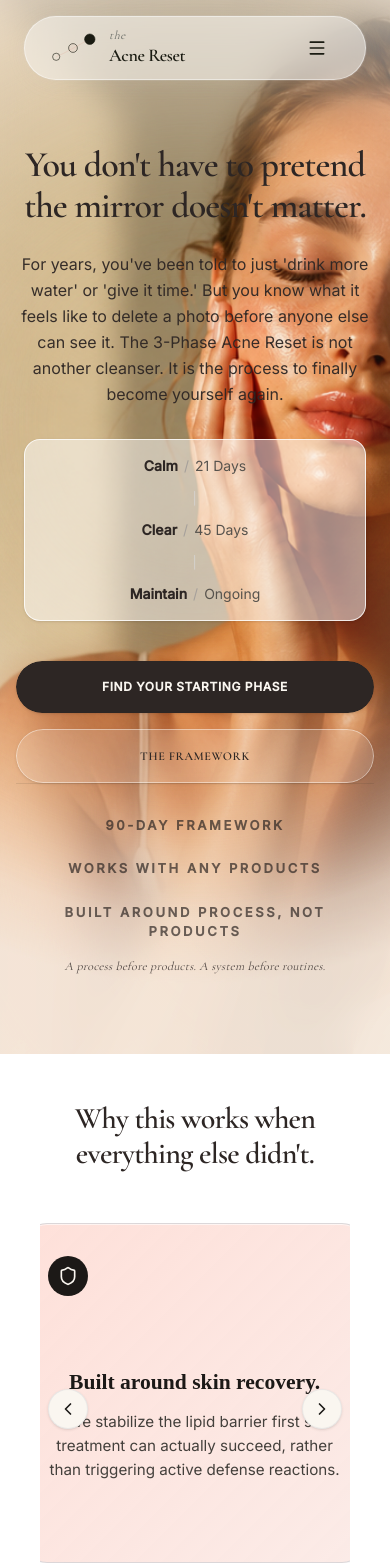
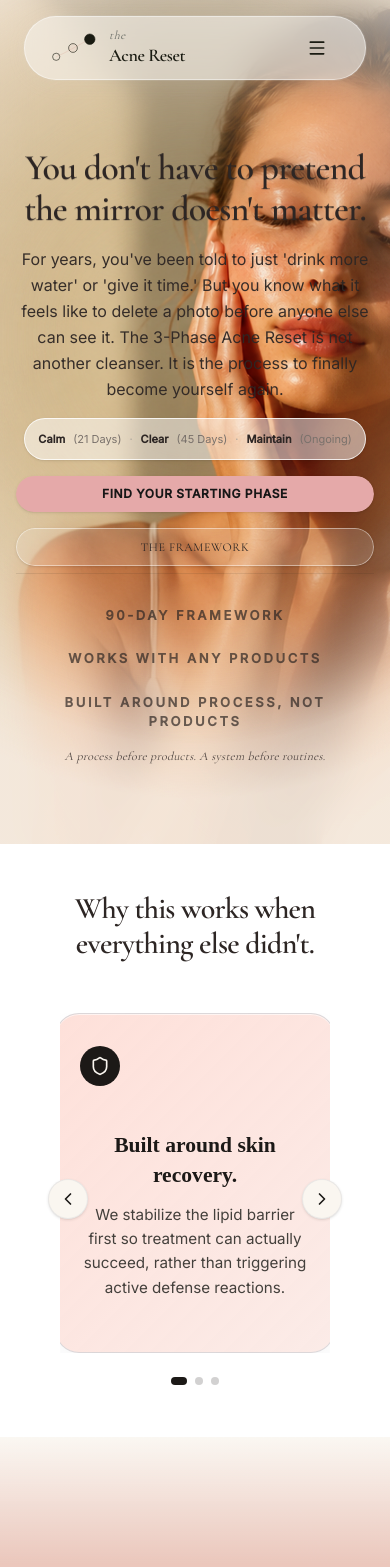
Before and after one commit to axiomhq0-create/acne-reset-landing, a Next.js app: page / in a window 390 px wide. Shown: the top 1567 px of the page. Built offline with nearby package versions, Linux system fonts and the light colour scheme.

Commit message:
feat: apply global brand bloom pink themes, hover shine, and mobile layout optimizations

```diff
--- a/src/components/Hero.tsx
+++ b/src/components/Hero.tsx
@@ -20,11 +20,11 @@ const containerVariants = {
 const itemVariants = {
   hidden: {
     opacity: 0,
-    transform: "translate3d(0, 8px, 0)"
+    y: 8
   },
   visible: {
     opacity: 1,
-    transform: "translate3d(0, 0, 0)",
+    y: 0,
     transition: {
       duration: 0.3,
       ease: easeOutPremium,
@@ -96,12 +96,12 @@ export default function Hero({ scrollToSection }: HeroProps) {
             initial="hidden"
             whileInView="visible"
             viewport={{ once: false, amount: 0.15 }}
-            className="flex flex-col items-center md:items-start w-full text-center md:text-left"
+            className="flex flex-col items-center md:items-start w-full space-y-4 md:space-y-6 text-center md:text-left"
             style={{ willChange: "transform, opacity" }}
           >
             <motion.h1
               variants={itemVariants}
-              className="text-4xl sm:text-5xl lg:text-7xl font-serif text-[#2D2624] font-semibold leading-[1.15] tracking-tight max-w-2xl mb-6"
+              className="text-4xl sm:text-5xl lg:text-7xl font-serif text-[#2D2624] font-semibold leading-[1.15] tracking-tight max-w-2xl"
               style={{ willChange: "transform, opacity" }}
             >
               You don't have to pretend the mirror doesn't matter.
@@ -109,7 +109,7 @@ export default function Hero({ scrollToSection }: HeroProps) {
 
             <motion.p
               variants={itemVariants}
-              className="text-[#2D2624]/95 text-base md:text-lg leading-relaxed mb-8 max-w-xl"
+              className="text-[#2D2624]/95 text-base md:text-lg leading-relaxed max-w-xl"
               style={{ willChange: "transform, opacity" }}
             >
               For years, you've been told to just 'drink more water' or 'give it time.' But you know what it feels like to delete a photo before anyone else can see it. The 3-Phase Acne Reset is not another cleanser. It is the process to finally become yourself again.
@@ -118,28 +118,17 @@ export default function Hero({ scrollToSection }: HeroProps) {
             {/* Timeline capsule wrapper */}
             <motion.div
               variants={itemVariants}
-              className="w-full flex justify-center md:justify-start px-2 mb-10"
+              className="w-full flex justify-center md:justify-start px-2"
             >
-              <div className="flex flex-col md:flex-row flex-wrap items-center justify-center gap-3 md:gap-4 px-6 py-4 md:py-3.5 bg-white/50 backdrop-blur-md border border-white/80 rounded-2xl md:rounded-full w-full sm:w-auto text-stone-700 text-sm md:text-base shadow-sm">
-                <div className="flex items-center gap-1.5 whitespace-nowrap">
-                  <span className="font-semibold text-[#2D2624]">Calm</span>
-                  <span className="text-stone-400 font-light">/</span>
-                  <span className="text-stone-600">21 Days</span>
-                </div>
-                <span className="hidden md:inline text-stone-400 text-xs">→</span>
-                <span className="md:hidden text-stone-300 text-xs my-0.5">│</span>
-                <div className="flex items-center gap-1.5 whitespace-nowrap">
-                  <span className="font-semibold text-[#2D2624]">Clear</span>
-                  <span className="text-stone-400 font-light">/</span>
-                  <span className="text-stone-600">45 Days</span>
-                </div>
-                <span className="hidden md:inline text-stone-400 text-xs">→</span>
-                <span className="md:hidden text-stone-300 text-xs my-0.5">│</span>
-                <div className="flex items-center gap-1.5 whitespace-nowrap">
-                  <span className="font-semibold text-[#2D2624]">Maintain</span>
-                  <span className="text-stone-400 font-light">/</span>
-                  <span className="text-stone-600">Ongoing</span>
-                </div>
+              <div className="w-full max-w-md mx-auto md:mx-0 flex flex-row items-center justify-center md:justify-start whitespace-nowrap gap-x-2 text-[11px] sm:text-xs py-3 px-4 bg-white/50 backdrop-blur-md border border-white/80 rounded-full text-stone-700 shadow-sm">
+                <span className="font-semibold text-[#2D2624]">Calm</span>
+                <span className="text-stone-500 font-light">(21 Days)</span>
+                <span className="text-stone-400 font-light">·</span>
+                <span className="font-semibold text-[#2D2624]">Clear</span>
+                <span className="text-stone-500 font-light">(45 Days)</span>
+                <span className="text-stone-400 font-light">·</span>
+                <span className="font-semibold text-[#2D2624]">Maintain</span>
+                <span className="text-stone-500 font-light">(Ongoing)</span>
               </div>
             </motion.div>
 
@@ -153,12 +142,20 @@ export default function Hero({ scrollToSection }: HeroProps) {
                 className="rounded-full w-full sm:w-auto overflow-hidden shadow-sm"
                 spotlightColor="rgba(255, 255, 255, 0.45)"
               >
-                <button
+                <motion.button
                   onClick={() => scrollToSection("pricing")}
-                  className="w-full bg-[#2D2624] text-[#FAF6F0] px-10 py-4.5 text-xs font-semibold uppercase tracking-wider text-center transition-all duration-300 hover:bg-stone-800 rounded-full cursor-pointer shadow-md active:scale-[0.98]"
+                  whileHover={{ scale: 1.02 }}
+                  whileTap={{ scale: 0.98 }}
+                  className="relative overflow-hidden w-full bg-[#E5A9A9] text-neutral-900 font-semibold tracking-wider uppercase text-xs sm:text-sm py-2.5 px-5 md:py-4 md:px-8 rounded-full transition-all duration-300 shadow-md hover:shadow-lg text-center block cursor-pointer"
                 >
-                  Find Your Starting Phase
-                </button>
+                  <span className="relative z-10">Find Your Starting Phase</span>
+                  <motion.div
+                    className="absolute inset-0 w-1/2 h-full bg-gradient-to-r from-transparent via-white/30 to-transparent -skew-x-12 pointer-events-none"
+                    initial={{ left: "-100%" }}
+                    whileHover={{ left: "150%" }}
+                    transition={{ duration: 0.8, ease: "easeInOut" }}
+                  />
+                </motion.button>
               </SpotlightWrapper>
 
               <SpotlightWrapper
@@ -167,7 +164,7 @@ export default function Hero({ scrollToSection }: HeroProps) {
               >
                 <button
                   onClick={() => scrollToSection("system")}
-                  className="w-full text-[#2D2624] px-10 py-4.5 text-xs font-semibold uppercase tracking-wider flex items-center justify-center transition-all duration-200 ease-in-out hover:scale-[1.02] hover:bg-white/30 rounded-full font-serif cursor-pointer"
+                  className="w-full text-[#2D2624] py-2.5 px-5 text-xs font-medium md:py-4 md:px-8 md:text-sm md:font-semibold uppercase tracking-wider flex items-center justify-center transition-all duration-200 ease-in-out hover:scale-[1.02] hover:bg-white/30 rounded-full font-serif cursor-pointer"
                   style={{
                     backgroundColor: "rgba(255, 255, 255, 0.15)",
                     border: '1px solid rgba(255, 255, 255, 0.45)',
--- a/src/components/Pricing.tsx
+++ b/src/components/Pricing.tsx
@@ -118,12 +118,12 @@ export default function Pricing() {
               style={{ willChange: "transform, opacity" }}
             >
               <SpotlightWrapper
-                className="bg-white/50 backdrop-blur-lg border border-white/80 rounded-3xl p-6 shadow-sm transition-all duration-500 ease-out group-hover:border-white/100 h-full"
+                className="bg-white/50 backdrop-blur-lg border border-white/80 rounded-3xl p-4 md:p-6 shadow-sm transition-all duration-500 ease-out group-hover:border-white/100 h-full"
                 spotlightColor="rgba(255, 255, 255, 0.25)"
               >
-                <div className="max-w-2xl mx-auto flex flex-col items-center text-center w-full h-full justify-between gap-6">
+                <div className="max-w-2xl mx-auto flex flex-col items-center text-center w-full h-full justify-between gap-3 md:gap-6">
                   {/* 1. PRODUCT_IMAGE_DOMINANT_WITH_PANELS - Mockup Asset increased by exactly 20% with md:scale-110 */}
-                  <div className="w-full max-w-[480px] h-auto mb-2 mx-auto block relative aspect-square bg-stone-100/50 rounded-2xl border border-white/40 shadow-inner p-2 sm:p-4 flex items-center justify-center overflow-hidden md:scale-110 transform transition-transform duration-500">
+                  <div className="w-full max-w-[480px] h-auto mb-1 mx-auto block relative aspect-square bg-stone-100/50 rounded-2xl border border-white/40 shadow-inner p-2 sm:p-4 flex items-center justify-center overflow-hidden md:scale-110 transform transition-transform duration-500">
                     {transformationImages.map((src, index) => (
                       <motion.div
                         key={src}
@@ -159,28 +159,28 @@ export default function Pricing() {
                   </div>
 
                   {/* 2. Compacted Text Card (Title, Price, Description) - Marginally increased sizes with tight leading-snug */}
-                  <div className="w-full text-center mt-4">
-                    <span className="text-[10px] uppercase font-bold text-[#A8978F] block mb-1">Best Value</span>
-                    <h3 className="text-2xl md:text-3xl font-serif font-semibold text-[#1A1B12] tracking-tight leading-snug mb-1">
+                  <div className="w-full text-center mt-2 md:mt-4 space-y-1">
+                    <span className="text-[10px] uppercase font-bold text-[#A8978F] block">Best Value</span>
+                    <h3 className="text-2xl md:text-3xl font-serif font-semibold text-[#1A1B12] tracking-tight leading-snug">
                       The Complete Transformation
                     </h3>
 
-                    <div className="flex items-baseline justify-center gap-2 mb-2">
+                    <div className="flex items-baseline justify-center gap-2">
                       <span className="text-xl md:text-2xl font-serif font-semibold text-[#1A1B12]">$97</span>
                       <span className="text-[10px] uppercase tracking-[0.1em] font-bold text-[#A8978F]">/ Complete System</span>
                     </div>
 
-                    <p className="text-sm md:text-base text-[#6B6E68] max-w-lg mx-auto tracking-tight leading-snug">
+                    <p className="text-xs sm:text-sm md:text-base text-[#6B6E68] max-w-lg mx-auto tracking-tight leading-snug">
                       Every tool, tracker, dashboard, and selection guide. The absolute path from red and reactive to calm and clear skin.
                     </p>
                   </div>
 
                   {/* 3. Structured Two-Column Included Features Grid */}
-                  <div className="w-full border-t border-[#1A1B12]/5 pt-3.5 mb-2">
-                    <span className="text-[10px] uppercase tracking-[0.1em] text-[#A8978F] font-bold block mb-3 text-center">
+                  <div className="w-full border-t border-[#1A1B12]/5 pt-3 mb-1.5 md:pt-3.5 md:mb-2">
+                    <span className="text-[10px] uppercase tracking-[0.1em] text-[#A8978F] font-bold block mb-1.5 md:mb-3 text-center">
                       Included Features
                     </span>
-                    <ul className="grid grid-cols-2 gap-x-4 gap-y-2 text-left max-w-lg mx-auto">
+                    <ul className="grid grid-cols-2 gap-x-2 gap-y-1.5 md:gap-x-4 md:gap-y-2 text-left max-w-lg mx-auto">
                       {[
                         "3-Phase Acne Reset Ebook",
                         "21-Day Calm Tracker",
@@ -190,8 +190,8 @@ export default function Pricing() {
                         "90-Day Transformation Dashboard",
                         "Maintenance Blueprint"
                       ].map((bullet, idx) => (
-                        <li key={idx} className="flex items-start gap-2 text-[11px] md:text-xs text-[#1A1B12] leading-tight">
-                          <svg viewBox="0 0 16 16" className="w-3.5 h-3.5 text-[#C4956A] mt-0.5 shrink-0" fill="none" xmlns="http://www.w3.org/2000/svg">
+                        <li key={idx} className="flex items-start gap-1.5 text-[10px] sm:text-[11px] md:text-xs text-[#1A1B12] leading-tight">
+                          <svg viewBox="0 0 16 16" className="w-3 h-3 text-[#C4956A] mt-0.5 shrink-0" fill="none" xmlns="http://www.w3.org/2000/svg">
                             <circle cx="8" cy="8" r="7.5" stroke="currentColor" strokeWidth="1" fill="none" />
                             <path d="M5 8.5 L7 10.5 L11.5 5.5" stroke="currentColor" strokeWidth="1.2" strokeLinecap="round" strokeLinejoin="round" fill="none" />
                           </svg>
@@ -202,22 +202,30 @@ export default function Pricing() {
                   </div>
 
                   {/* 4. Action Button */}
-                  <div className="w-full mt-auto">
-                    <p className="text-[#6B6E68] text-[10px] mb-3 italic text-center w-full">
+                  <div className="w-full mt-auto space-y-2">
+                    <p className="text-[#6B6E68] text-[9px] sm:text-[10px] italic text-center w-full">
                       One payment. The full path. Nothing to rebuy. Nothing to figure out twice.
                     </p>
                     <SpotlightWrapper
                       className="rounded-full w-full overflow-hidden shrink-0 shadow-sm"
                       spotlightColor="rgba(255, 255, 255, 0.45)"
                     >
-                      <a
+                      <motion.a
                         href="https://whop.com/checkout/plan_rDsgEaLiNqGrH"
                         target="_blank"
                         rel="noopener noreferrer"
-                        className="block w-full bg-transparent text-[#1A1B12] font-semibold py-3.5 text-center transition-all duration-300 rounded-full border border-[#1A1B12]/15 group-hover:bg-[#2D2624] group-hover:text-[#FAF7F4] group-hover:border-transparent"
+                        whileHover={{ scale: 1.02 }}
+                        whileTap={{ scale: 0.98 }}
+                        className="relative overflow-hidden w-full bg-[#E5A9A9] text-neutral-900 font-semibold tracking-wider uppercase text-xs sm:text-sm py-4 px-6 rounded-full transition-all duration-300 shadow-md hover:shadow-lg text-center block cursor-pointer"
                       >
-                        Start The Transformation
-                      </a>
+                        <span className="relative z-10">Start The Transformation</span>
+                        <motion.div
+                          className="absolute inset-0 w-1/2 h-full bg-gradient-to-r from-transparent via-white/30 to-transparent -skew-x-12 pointer-events-none"
+                          initial={{ left: "-100%" }}
+                          whileHover={{ left: "150%" }}
+                          transition={{ duration: 0.8, ease: "easeInOut" }}
+                        />
+                      </motion.a>
                     </SpotlightWrapper>
                   </div>
                 </div>
@@ -286,14 +294,22 @@ export default function Pricing() {
                     className="rounded-full w-full overflow-hidden shrink-0 shadow-sm"
                     spotlightColor="rgba(255, 255, 255, 0.45)"
                   >
-                    <a
+                    <motion.a
                       href="https://whop.com/checkout/plan_T4jvV63GgLVVH"
                       target="_blank"
                       rel="noopener noreferrer"
-                      className="block w-full bg-transparent text-[#1A1B12] font-semibold py-3.5 text-center transition-all duration-300 rounded-full border border-[#1A1B12]/15 group-hover:bg-[#2D2624] group-hover:text-[#FAF7F4] group-hover:border-transparent"
+                      whileHover={{ scale: 1.02 }}
+                      whileTap={{ scale: 0.98 }}
+                      className="relative overflow-hidden w-full bg-[#E5A9A9] text-neutral-900 font-semibold tracking-wider uppercase text-xs sm:text-sm py-3.5 px-6 rounded-full transition-all duration-300 shadow-md hover:shadow-lg text-center block cursor-pointer"
                     >
-                      Start With Calm
-                    </a>
+                      <span className="relative z-10">Start With Calm</span>
+                      <motion.div
+                        className="absolute inset-0 w-1/2 h-full bg-gradient-to-r from-transparent via-white/30 to-transparent -skew-x-12 pointer-events-none"
+                        initial={{ left: "-100%" }}
+                        whileHover={{ left: "150%" }}
+                        transition={{ duration: 0.8, ease: "easeInOut" }}
+                      />
+                    </motion.a>
                   </SpotlightWrapper>
                 </div>
               </SpotlightWrapper>
@@ -345,14 +361,22 @@ export default function Pricing() {
                     className="rounded-full w-full overflow-hidden shrink-0 shadow-sm"
                     spotlightColor="rgba(255, 255, 255, 0.45)"
                   >
-                    <a
+                    <motion.a
                       href="https://whop.com/checkout/plan_C7Lm7D71Z9NeR"
                       target="_blank"
                       rel="noopener noreferrer"
-                      className="block w-full bg-transparent text-[#1A1B12] font-semibold py-3.5 text-center transition-all duration-300 rounded-full border border-[#1A1B12]/15 group-hover:bg-[#2D2624] group-hover:text-[#FAF7F4] group-hover:border-transparent"
+                      whileHover={{ scale: 1.02 }}
+                      whileTap={{ scale: 0.98 }}
+                      className="relative overflow-hidden w-full bg-[#E5A9A9] text-neutral-900 font-semibold tracking-wider uppercase text-xs sm:text-sm py-3.5 px-6 rounded-full transition-all duration-300 shadow-md hover:shadow-lg text-center block cursor-pointer"
                     >
-                      Get The Roadmap
-                    </a>
+                      <span className="relative z-10">Get The Roadmap</span>
+                      <motion.div
+                        className="absolute inset-0 w-1/2 h-full bg-gradient-to-r from-transparent via-white/30 to-transparent -skew-x-12 pointer-events-none"
+                        initial={{ left: "-100%" }}
+                        whileHover={{ left: "150%" }}
+                        transition={{ duration: 0.8, ease: "easeInOut" }}
+                      />
+                    </motion.a>
                   </SpotlightWrapper>
                 </div>
               </SpotlightWrapper>
--- a/src/components/ui/Carousel.css
+++ b/src/components/ui/Carousel.css
@@ -12,8 +12,7 @@
 }
 
 .carousel-item {
-  width: 88vw !important; /* Dynamically balance width to mobile viewport bounds */
-  max-width: 380px !important;
+  max-width: 420px;
   height: auto !important; /* Let height adapt to the text container */
   min-height: 340px !important; /* Set proper breathing room for text blocks */
   padding: 32px 24px !important;
--- a/src/components/ui/Carousel.tsx
+++ b/src/components/ui/Carousel.tsx
@@ -28,6 +28,7 @@ export default function Carousel({
   round = false,
 }: CarouselProps) {
   const [currentIndex, setCurrentIndex] = useState(0);
+  const [cardWidth, setCardWidth] = useState(baseWidth);
 
   const handleNext = () => {
     if (currentIndex < items.length - 1) {
@@ -46,6 +47,23 @@ export default function Carousel({
   };
 
   useEffect(() => {
+    const handleResize = () => {
+      if (window.innerWidth < 640) {
+        if (window.innerWidth < 480) {
+          setCardWidth(Math.min(window.innerWidth * 0.8, 280));
+        } else {
+          setCardWidth(320);
+        }
+      } else {
+        setCardWidth(baseWidth);
+      }
+    };
+    handleResize();
+    window.addEventListener("resize", handleResize);
+    return () => window.removeEventListener("resize", handleResize);
+  }, [baseWidth]);
+
+  useEffect(() => {
     if (!autoplay) return;
     const interval = setInterval(handleNext, 4500);
     return () => clearInterval(interval);
@@ -54,7 +72,7 @@ export default function Carousel({
   if (!items || items.length === 0) return null;
 
   return (
-    <div className="carousel-container w-full max-w-5xl flex flex-col items-center justify-center relative select-none">
+    <div className="carousel-container w-full px-5 md:px-8 overflow-hidden mx-auto flex flex-col items-center justify-center relative select-none">
       {/* Left Arrow Button */}
       <button
         onClick={handlePrev}
@@ -84,7 +102,7 @@ export default function Carousel({
                   animate={{
                     opacity: offset === 0 ? 1 : 0.45,
                     scale: offset === 0 ? 1 : 0.88,
-                    x: offset * (baseWidth + 24),
+                    x: offset * (cardWidth + 16),
                     zIndex: offset === 0 ? 10 : 5,
                   }}
                   exit={{
@@ -98,11 +116,12 @@ export default function Carousel({
                     damping: 28,
                   }}
                   style={{
+                    width: cardWidth,
                     borderRadius: round ? "50%" : "24px",
                     willChange: "transform",
                     transform: "translateZ(0)",
                   }}
-                  className={`carousel-item absolute select-none ${
+                  className={`carousel-item absolute select-none w-[280px] sm:w-[320px] max-w-[80vw] mx-auto flex-shrink-0 md:w-auto md:max-w-none ${
                     round ? "aspect-square justify-center items-center text-center" : ""
                   }`}
                 >
```
